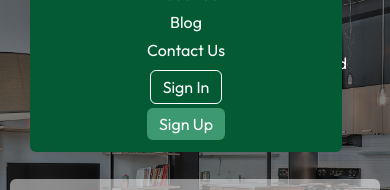
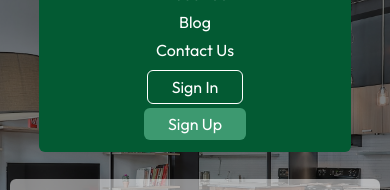
Before and after one commit to ukpongjoseph/BetaPropertiesFrontend, a React (Vite) app: page / in a window 390 px wide. Both pictures are taken after a click on the button 368 px from the left and 30 px from the top of the page. Shown: the part 146-336 px from the top of the page. Built offline with nearby package versions, Linux system fonts and the light colour scheme; a web font is replaced by a local one.

Commit message:
Updated UI

```diff
--- a/src/components/NavHero.jsx
+++ b/src/components/NavHero.jsx
@@ -48,7 +48,7 @@ const NavHero = () => {
                 <button onClick={switchOpen} className='md:hidden text-white'><SquareMenu /></button>
             </div>
             {
-                isOpen && <div className='flex flex-col text-white gap-2 absolute top-15 left-[30px] z-1 bg-[rgba(3,90,51,1)] w-[80%] mx-auto rounded-md px-2 py-3 text-center'>
+                isOpen && <div className='flex flex-col text-white gap-2 absolute top-15 left-[10%] z-1 bg-[rgba(3,90,51,1)] w-[80%] mx-auto rounded-md px-2 py-3 text-center'>
                     <div className='flex flex-col gap-1'>
                         <a className='cursor-not-allowed' href="#">Home</a>
                         <a className='cursor-not-allowed' href="#">Properties</a>
@@ -57,8 +57,8 @@ const NavHero = () => {
                         <a className='cursor-not-allowed' href="#">Contact Us</a>
                     </div>
                     <div className='flex flex-col gap-1'>
-                        <Link to='/signIn'><button className='px-3 py-1 rounded-md border border-white'>Sign In</button></Link>
-                        <Link to='/signUp'><button className='bg-[rgba(61,153,112,1)] px-3 py-1 rounded-md'>Sign Up</button></Link>
+                        <Link to='/signIn'><button className='px-6 py-1 rounded-md border border-white'>Sign In</button></Link>
+                        <Link to='/signUp'><button className='bg-[rgba(61,153,112,1)] px-6 py-1 rounded-md'>Sign Up</button></Link>
                     </div>
                 </div>
             }
```
